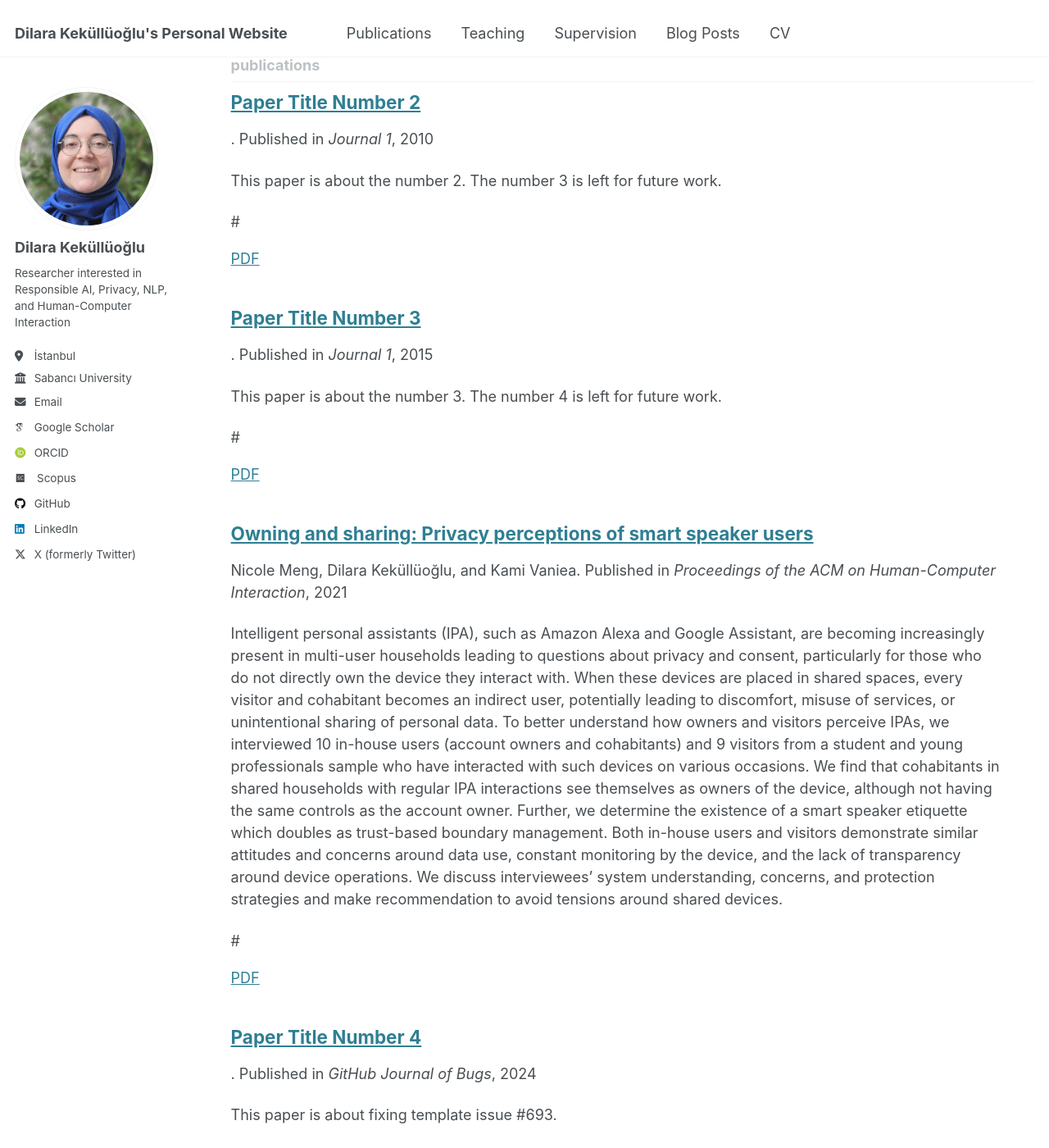
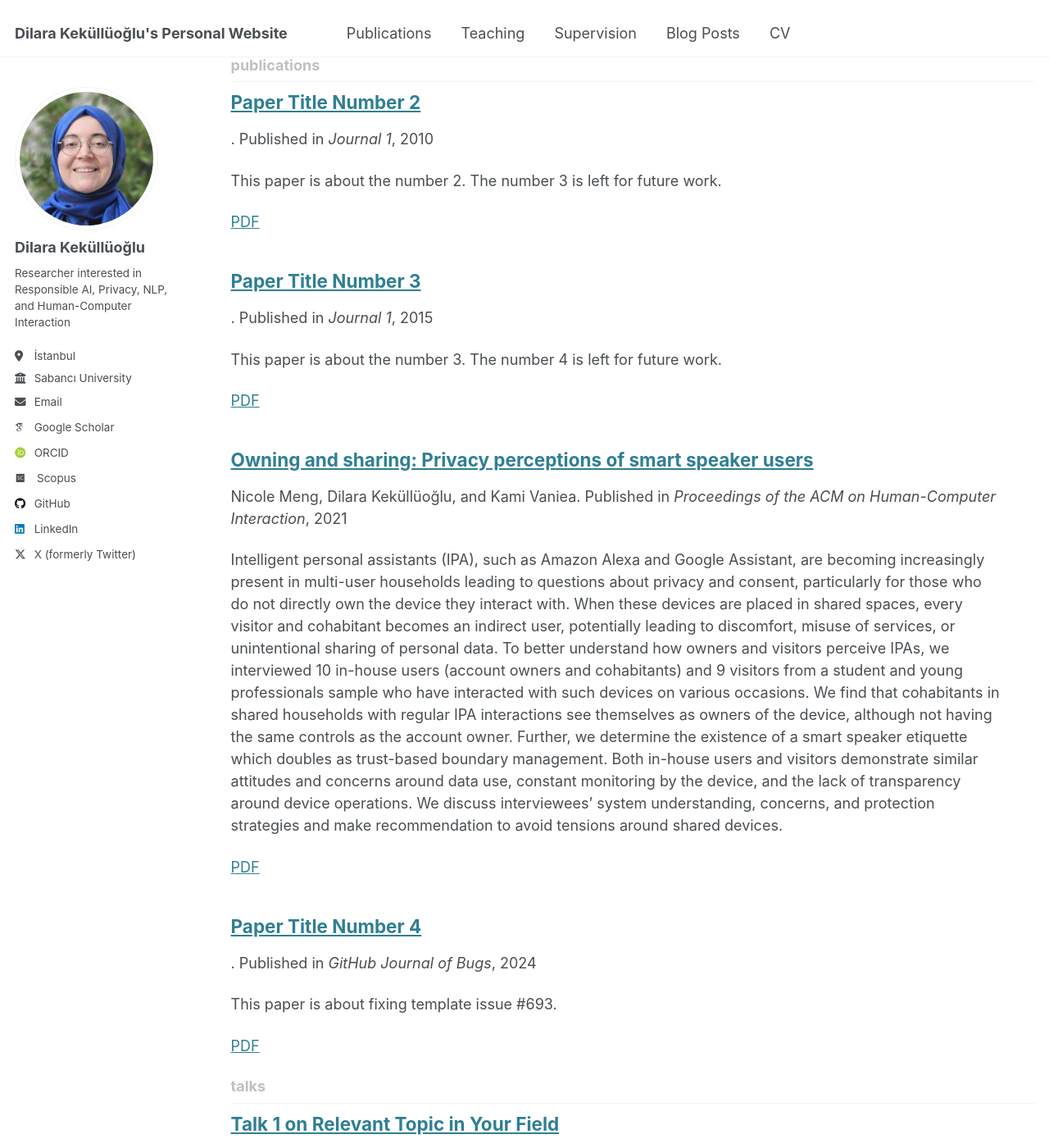
Before and after one commit to dilarakkl/dilarakkl.github.io, a Jekyll site: the page built from _pages/collection-archive.html, in a window 1280 px wide and 1400 px high, scrolled down 1049 px. Shown: the whole window at 82% size. Built offline with Jekyll 4.4.1, drawn with Linux system fonts in a browser that asks for light colours; some web fonts are replaced.

```diff
--- a/_includes/archive-single.html
+++ b/_includes/archive-single.html
@@ -53,7 +53,7 @@
     {% endif %}
 
     {% if post.paperurl %}
-    #  <p><a href=" {{ post.paperurl }} ">PDF</a></p>
+    <p><a href=" {{ post.paperurl }} ">PDF</a></p>
     {% endif %}
   </article>
 </div>
```
